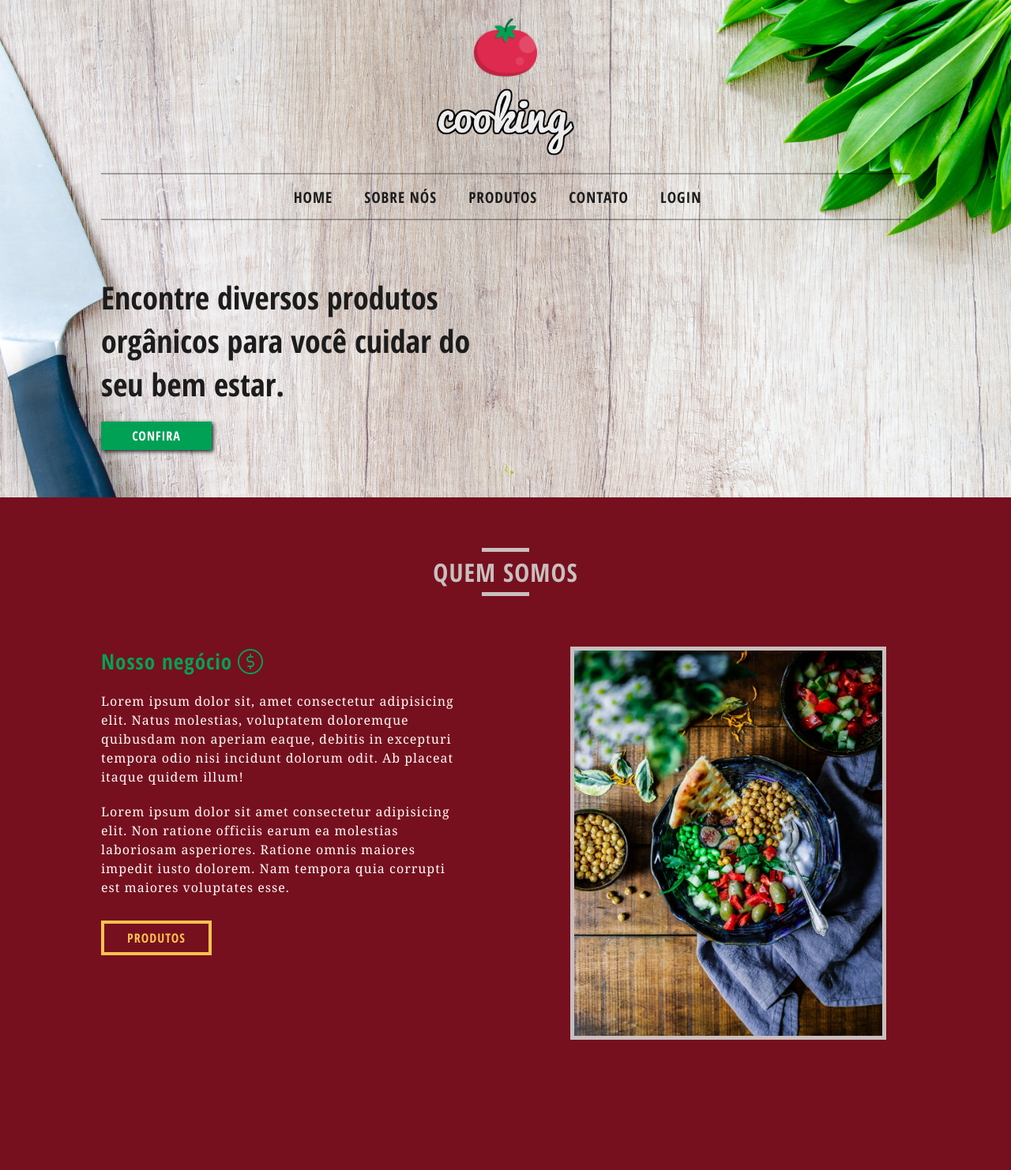
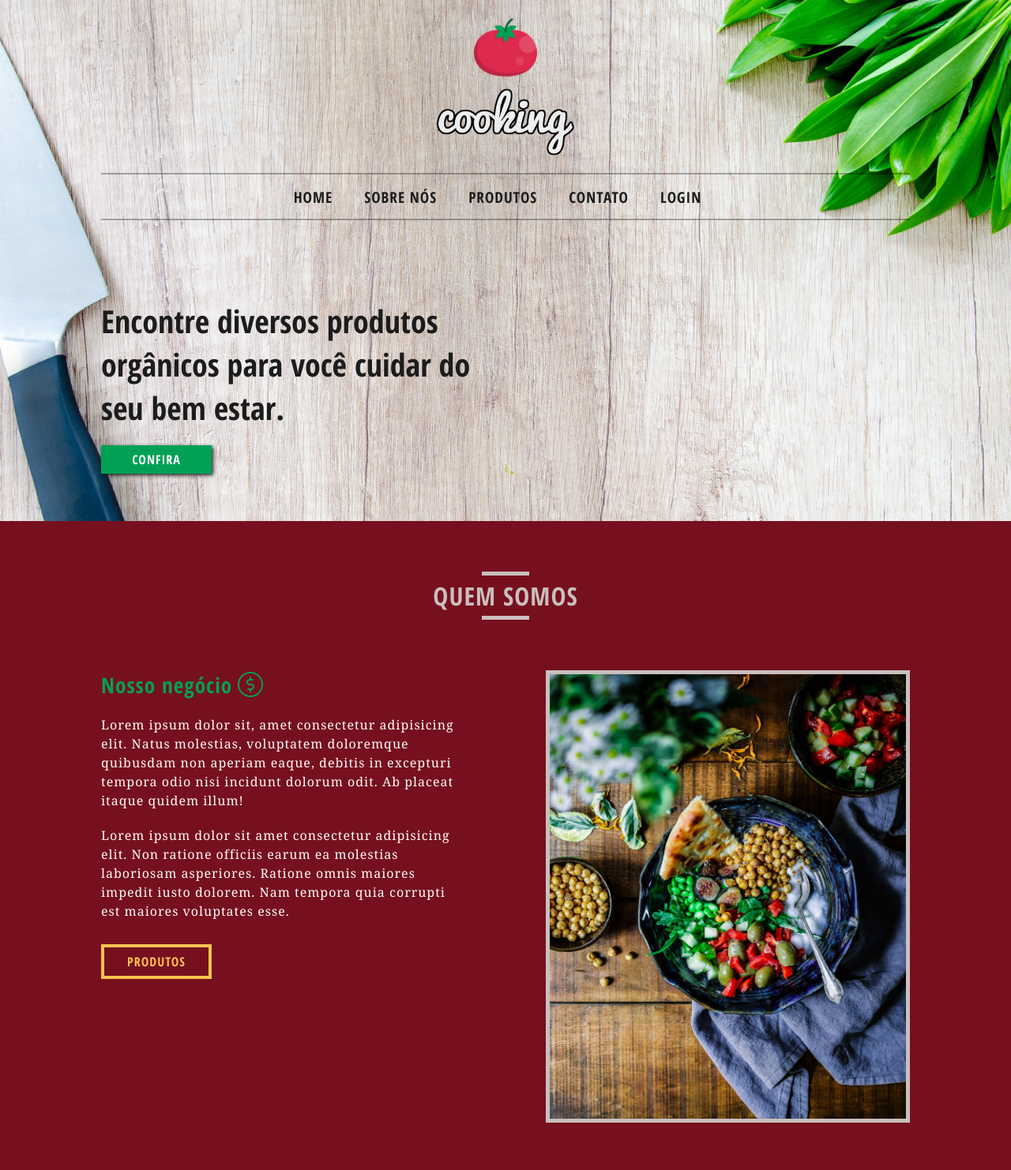
Before and after one commit to leoadamo/cooking, a PHP site: page / in a window 1280 px wide. Shown: the whole page at 79% size. Before the commit the page ends 1317 px from the top, so only its background shows below. Run offline with PHP 8.4, Linux system fonts and the light colour scheme; some web fonts are replaced.

Commit message:
ajustes no alinhamento

```diff
--- a/css/style.css
+++ b/css/style.css
@@ -249,7 +249,7 @@ img {
 
 header.bg {
 	width: 100%;
-	height: 630px;
+	height: auto;
 	background: url(../img/intro-bg.jpg) no-repeat top;
 	background-size: cover;
 	text-align: center;
@@ -257,7 +257,8 @@ header.bg {
 }
 
 .intro {
-	margin-top: 70px;
+	margin-top: 100px;
+	padding-bottom: 60px;
 	text-align: left;
 }
 
@@ -285,15 +286,16 @@ header.bg {
 }
 
 .ilustration {
+	background: #FFF;
 	margin-top: 60px;
 	width: 45%;
 	float: right;
+	text-align: right;
 }
 
 .ilustration img {
-	width: 400px;
+	width: 100%;
 	height: auto;
-	margin: 0 auto;
 	border: 5px solid #C9BFBE;
 }
 
```
